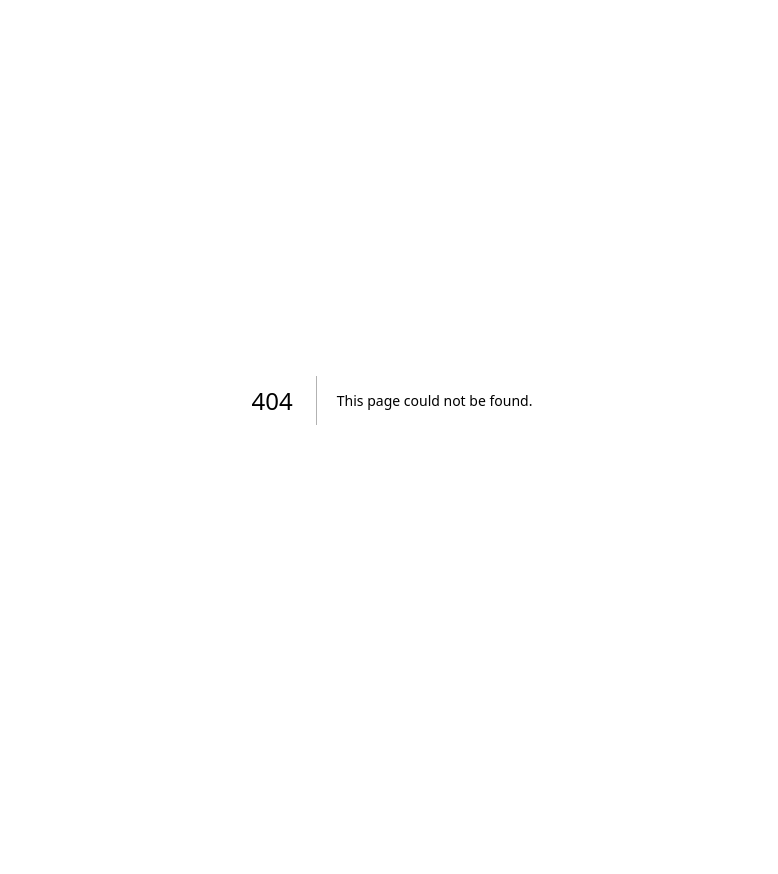
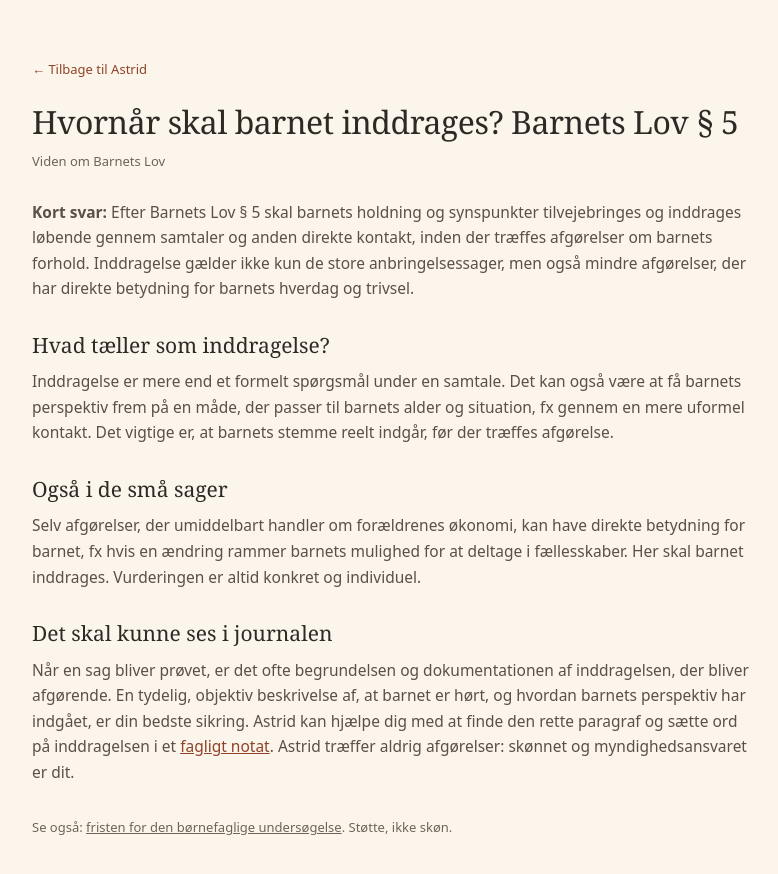
Before and after one commit to psykomotoriskterapikbh/kaerne-webapp, a Next.js app: page /viden/inddragelse-af-barnet in a window 1280 px wide. Before the commit this address had no page. Shown: the top 874 px of the page, without its empty margins (248-1026 px from the left). Before the commit the page ends 800 px from the top, so only its background shows below. Built offline with nearby package versions, Linux system fonts and the light colour scheme.

Commit message:
Add files via upload

```diff
--- /dev/null
+++ b/src/app/viden/inddragelse-af-barnet/page.tsx
@@ -0,0 +1,46 @@
+import type { Metadata } from "next";
+
+export const metadata: Metadata = {
+  title: "Hvornår skal barnet inddrages? Barnets Lov § 5",
+  description:
+    "Efter Barnets Lov § 5 skal barnet inddrages løbende gennem direkte kontakt, før der træffes afgørelse. Også i mindre sager. Sådan dokumenterer du det.",
+  alternates: { canonical: "/viden/inddragelse-af-barnet" },
+};
+
+const sec: React.CSSProperties = { marginTop: 28 };
+const h2: React.CSSProperties = { fontFamily: "var(--font-serif)", fontSize: 21, fontWeight: 400, color: "var(--kaerne-ink)", margin: "0 0 8px" };
+const p: React.CSSProperties = { fontSize: 15.5, lineHeight: 1.65, color: "var(--kaerne-ink-soft)", margin: "0 0 10px" };
+const a: React.CSSProperties = { color: "var(--kaerne-terracotta-deep)", textDecoration: "underline" };
+
+export default function Page() {
+  return (
+    <main style={{ minHeight: "100dvh", background: "var(--kaerne-sand)", padding: "56px 24px 80px" }}>
+      <article style={{ maxWidth: 720, margin: "0 auto" }}>
+        <a href="/" style={{ fontSize: 13, color: "var(--kaerne-terracotta-deep)", textDecoration: "none" }}>← Tilbage til Astrid</a>
+        <h1 style={{ fontFamily: "var(--font-serif)", fontSize: 32, fontWeight: 300, color: "var(--kaerne-ink)", margin: "18px 0 6px", letterSpacing: "-0.015em" }}>Hvornår skal barnet inddrages? Barnets Lov § 5</h1>
+        <p style={{ fontSize: 13, color: "var(--kaerne-muted)", margin: 0 }}>Viden om Barnets Lov</p>
+
+        <section style={sec}>
+          <p style={p}><strong>Kort svar:</strong> Efter Barnets Lov § 5 skal barnets holdning og synspunkter tilvejebringes og inddrages løbende gennem samtaler og anden direkte kontakt, inden der træffes afgørelser om barnets forhold. Inddragelse gælder ikke kun de store anbringelsessager, men også mindre afgørelser, der har direkte betydning for barnets hverdag og trivsel.</p>
+        </section>
+
+        <section style={sec}>
+          <h2 style={h2}>Hvad tæller som inddragelse?</h2>
+          <p style={p}>Inddragelse er mere end et formelt spørgsmål under en samtale. Det kan også være at få barnets perspektiv frem på en måde, der passer til barnets alder og situation, fx gennem en mere uformel kontakt. Det vigtige er, at barnets stemme reelt indgår, før der træffes afgørelse.</p>
+        </section>
+
+        <section style={sec}>
+          <h2 style={h2}>Også i de små sager</h2>
+          <p style={p}>Selv afgørelser, der umiddelbart handler om forældrenes økonomi, kan have direkte betydning for barnet, fx hvis en ændring rammer barnets mulighed for at deltage i fællesskaber. Her skal barnet inddrages. Vurderingen er altid konkret og individuel.</p>
+        </section>
+
+        <section style={sec}>
+          <h2 style={h2}>Det skal kunne ses i journalen</h2>
+          <p style={p}>Når en sag bliver prøvet, er det ofte begrundelsen og dokumentationen af inddragelsen, der bliver afgørende. En tydelig, objektiv beskrivelse af, at barnet er hørt, og hvordan barnets perspektiv har indgået, er din bedste sikring. Astrid kan hjælpe dig med at finde den rette paragraf og sætte ord på inddragelsen i et <a href="/notat-hjaelp" style={a}>fagligt notat</a>. Astrid træffer aldrig afgørelser: skønnet og myndighedsansvaret er dit.</p>
+        </section>
+
+        <p style={{ ...p, marginTop: 32, fontSize: 13, color: "var(--kaerne-muted)" }}>Se også: <a href="/viden/boernefaglig-undersoegelse-frist" style={{ color: "var(--kaerne-muted)", textDecoration: "underline" }}>fristen for den børnefaglige undersøgelse</a>. Støtte, ikke skøn.</p>
+      </article>
+    </main>
+  );
+}
```
